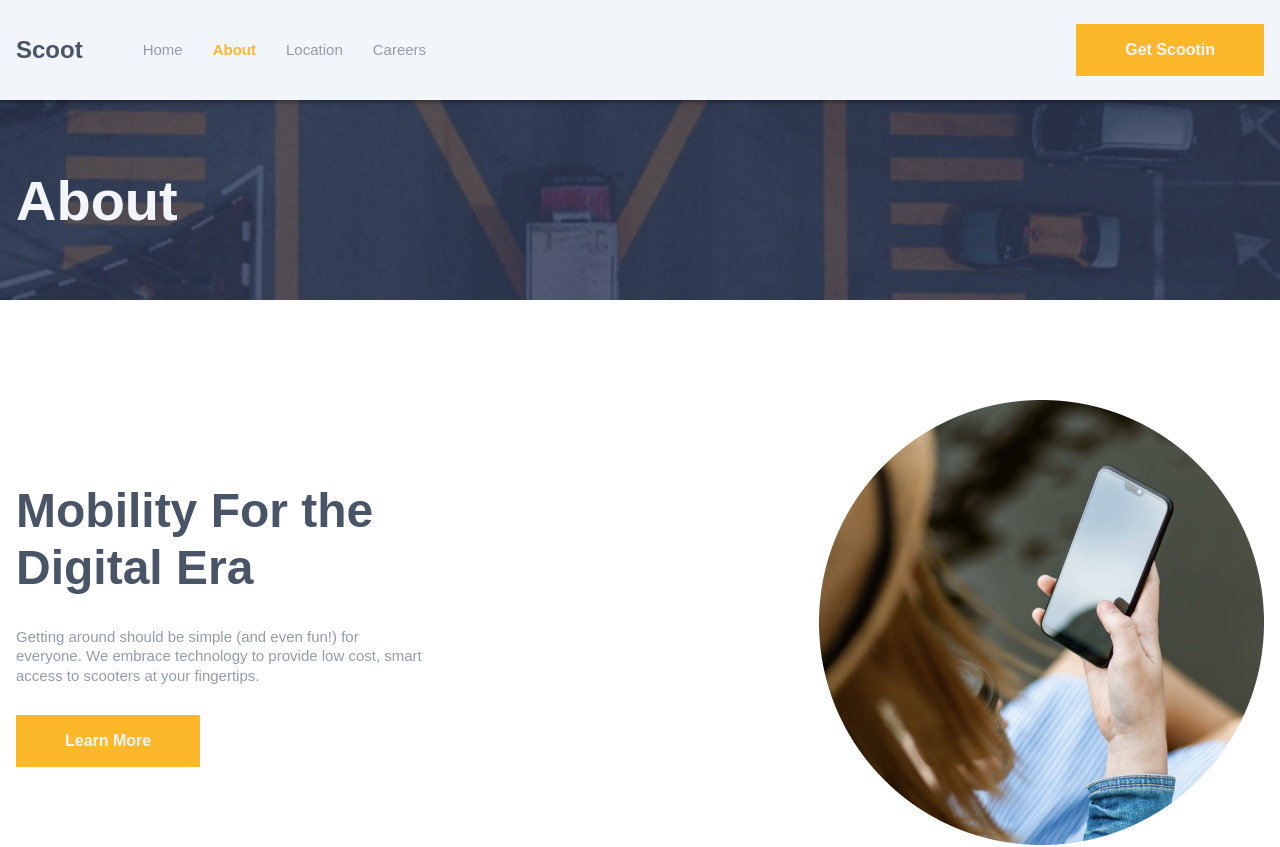
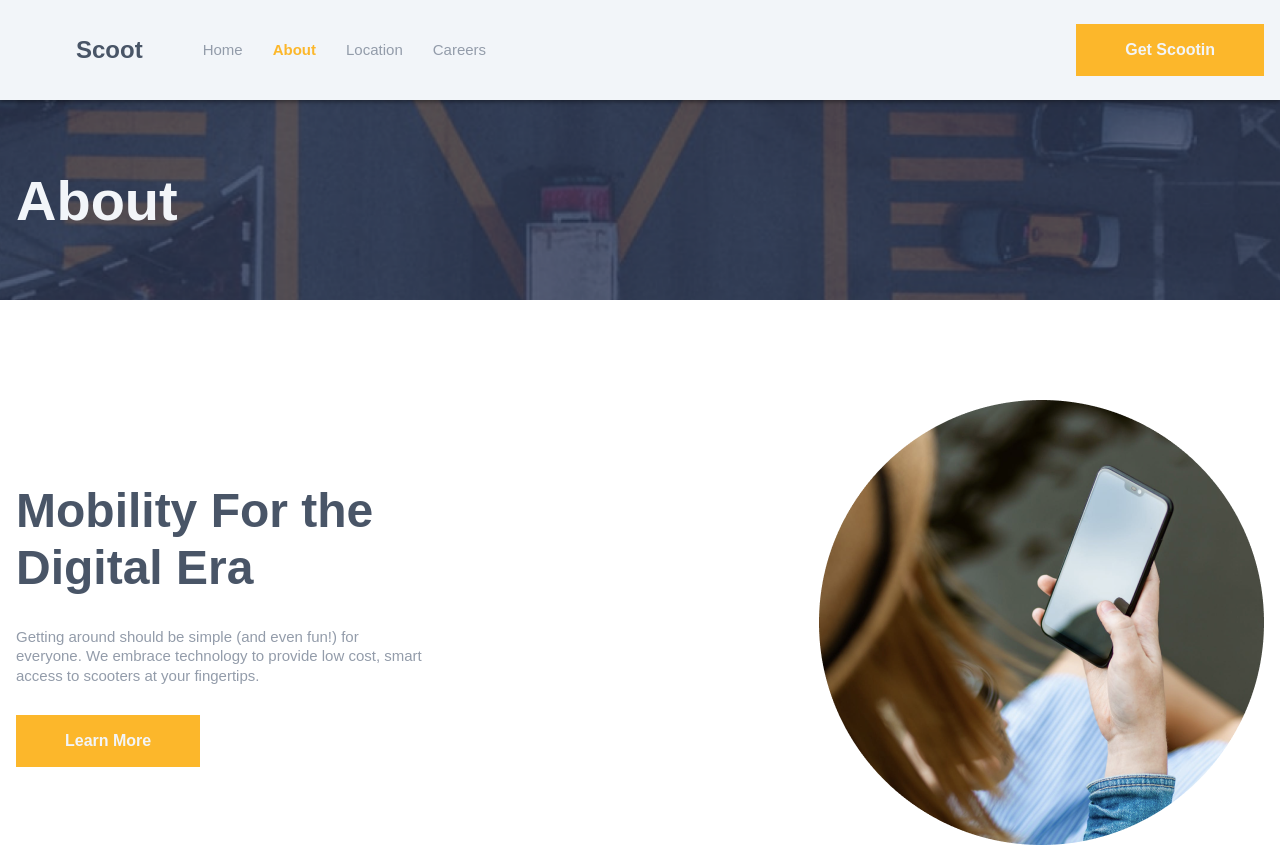
Before and after one commit to Dawood-Ahmed19/ScootIn-, a React (Vite) app: page /About in a window 1280 px wide. Shown: the top 847 px of the page. Built offline with nearby package versions, Linux system fonts and the light colour scheme.

Commit message:
Fix: Fixed Navbar

```diff
--- a/src/App.css
+++ b/src/App.css
@@ -134,6 +134,47 @@ header {
   font-weight: 900 !important;
   color: var(--yellow-color);
 }
+
+.toggle-navbar {
+  display: flex;
+  flex-direction: column;
+  gap: 6px;
+  cursor: pointer;
+}
+
+.bar {
+  display: none;
+  width: 30px;
+  height: 4px;
+  background-color: var(--yellow-color);
+  transition: all 0.3s ease-in-out;
+}
+
+.toggle-navbar.active .bar:nth-child(2) {
+  opacity: 0;
+}
+
+.toggle-navbar.active .bar:nth-child(1) {
+  transform: translateY(8px) rotate(45deg);
+}
+
+.toggle-navbar.active .bar:nth-child(3) {
+  transform: translateY(-8px) rotate(-45deg);
+}
+
+/* ------------------------------ ------------------------------ */
+/* ------------------------------ ------------------------------ */
+/* ------------------------------ ------------------------------ */
+/* ------------------------------ ------------------------------ */
+/* ------------------------------ ------------------------------ */
+/* ------------------------------ ------------------------------ */
+/* ------------------------------ ------------------------------ */
+/* ------------------------------ ------------------------------ */
+/* ------------------------------ ------------------------------ */
+/* ------------------------------ ------------------------------ */
+/* ------------------------------ ------------------------------ */
+/* ------------------------------ ------------------------------ */
+/* ------------------------------ ------------------------------ */
 
 /* Home Page */
 
--- a/src/App.jsx
+++ b/src/App.jsx
@@ -8,10 +8,16 @@ import Home from "./components/Home";
 import Footer from "./components/Footer";
 
 function App() {
+  const navItems = [
+    { link: "/", label: "Home" },
+    { link: "/About", label: "About" },
+    { link: "/Locations", label: "Location" },
+    { link: "/Careers", label: "Careers" },
+  ];
   return (
     <BrowserRouter>
       <header className="header">
-        <Navbar />
+        <Navbar items={navItems} />
       </header>
       <Routes>
         <Route exact path="*" element={<Home />} />
--- a/src/components/Navbar.jsx
+++ b/src/components/Navbar.jsx
@@ -1,35 +1,25 @@
 import React from "react";
 import { NavLink } from "react-router-dom";
 
-const Navbar = () => {
+const Navbar = ({ items }) => {
   return (
     <div className="nav--container">
       <div className="nav-content">
+        <div className="toggle-navbar">
+          <div className="bar"></div>
+          <div className="bar"></div>
+          <div className="bar"></div>
+        </div>
         <div className="logo">
           <a>Scoot</a>
         </div>
         <div className="nav">
           <ul type="none" className="nav--list">
-            <li>
-              <NavLink className="nav--item" to="/Home">
-                Home
-              </NavLink>
-            </li>
-            <li>
-              <NavLink className="nav--item" to="/About">
-                About
-              </NavLink>
-            </li>
-            <li>
-              <NavLink className="nav--item" to="/Locations">
-                Location
-              </NavLink>
-            </li>
-            <li>
-              <NavLink className="nav--item" to="/Careers">
-                Careers
-              </NavLink>
-            </li>
+            {items.map((item, index) => (
+              <li key={index}>
+                <NavLink to={item.link}>{item.label}</NavLink>
+              </li>
+            ))}
           </ul>
         </div>
       </div>
```
